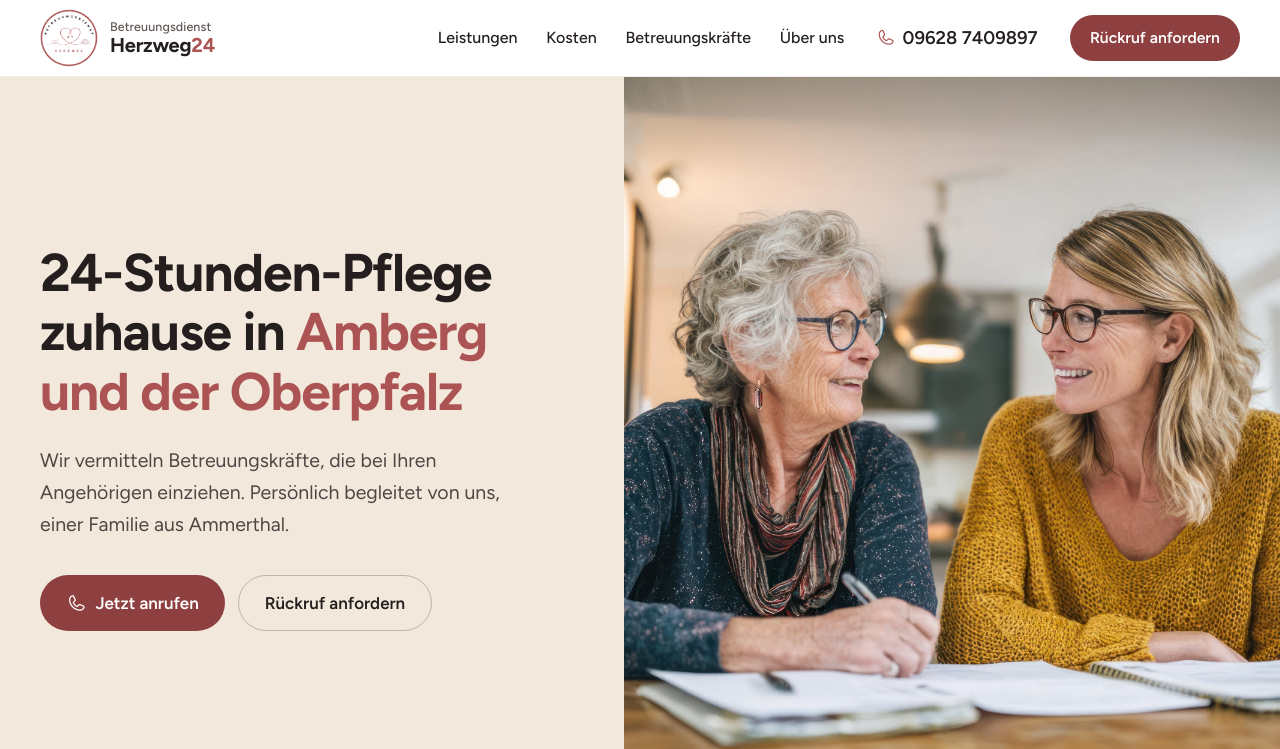
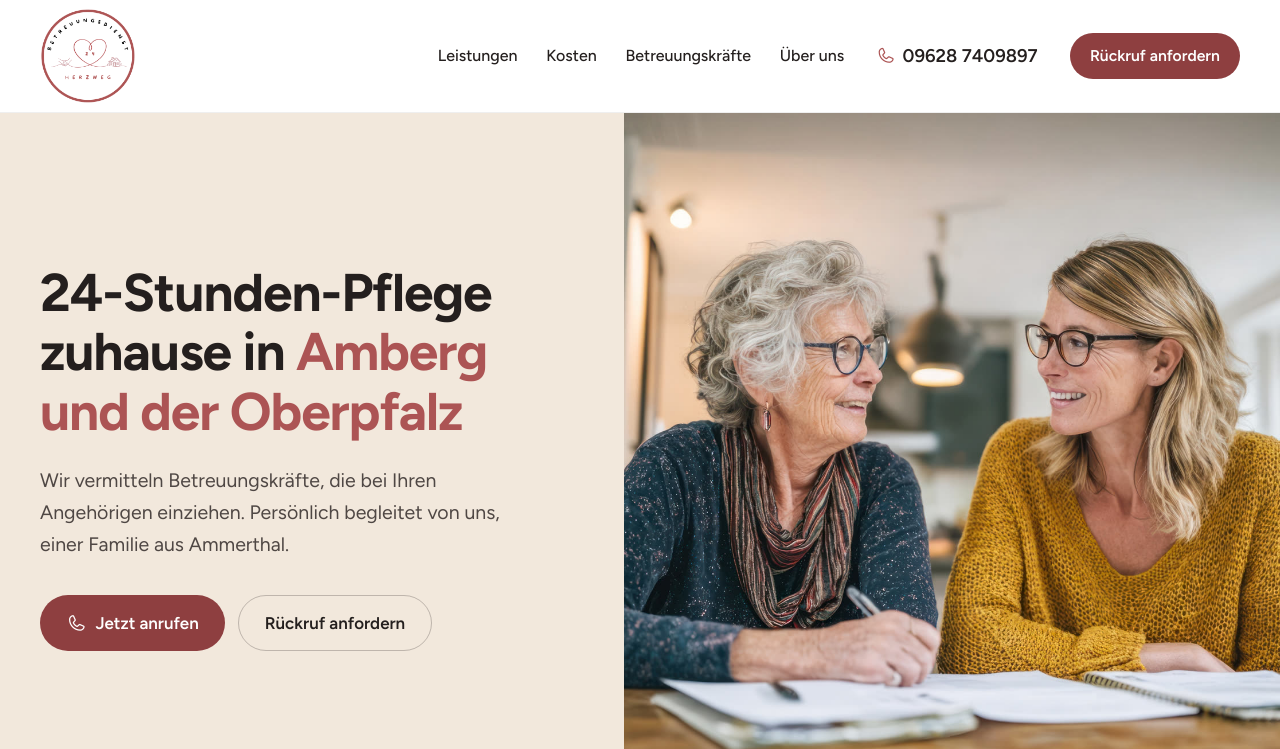
Before and after one commit to RITTHAPPENS/herzweg, a plain HTML site: page entwurf-a.html in a window 1280 px wide. Shown: the top 749 px of the page. Drawn offline with Linux system fonts and the light colour scheme.

Commit message:
Header: nur Logo ohne Schriftzug, Logo deutlich größer
Co-Authored-By: Claude Opus 5.5 <noreply@anthropic.com>
Claude-Session: https://claude.ai/code/session_018CbGcBTa7R8ZBN6afLcrzR

```diff
--- a/assets/css/base.css
+++ b/assets/css/base.css
@@ -31,7 +31,7 @@
 }
 
 *, *::before, *::after { box-sizing: border-box; }
-html { scroll-behavior: smooth; scroll-padding-top: 6rem; -webkit-text-size-adjust: 100%; }
+html { scroll-behavior: smooth; scroll-padding-top: 8rem; -webkit-text-size-adjust: 100%; }
 @media (prefers-reduced-motion: reduce) { html { scroll-behavior: auto; } }
 body { margin: 0; font-family: var(--font); font-size: 1.15rem; line-height: 1.65; color: var(--ink); background: var(--bg); -webkit-font-smoothing: antialiased; }
 ::selection { background: var(--red); color: #fff; }
@@ -72,13 +72,10 @@ p { margin: 0; text-wrap: pretty; }
 
 /* Header mit Logo */
 .site-header { position: sticky; top: 0; z-index: 30; background: rgb(255 255 255 / .94); backdrop-filter: blur(10px); border-bottom: 1px solid rgb(36 31 30 / .07); }
-.header-inner { display: flex; align-items: center; gap: 2rem; min-height: 4.75rem; }
-.brand { display: flex; align-items: center; gap: .75rem; text-decoration: none; color: var(--ink); flex-shrink: 0; }
-.brand img { width: 58px; height: 58px; mix-blend-mode: multiply; }
-.brand-text { display: grid; line-height: 1.1; }
-.brand-text small { font-size: .78rem; color: var(--ink-soft); font-weight: 500; letter-spacing: .01em; }
-.brand-text strong { font-family: var(--display); font-size: 1.25rem; font-weight: 700; letter-spacing: -.01em; }
-.brand-text strong span { color: var(--red); }
+.header-inner { display: flex; align-items: center; gap: 2rem; min-height: 7rem; }
+.brand { display: flex; align-items: center; text-decoration: none; flex-shrink: 0; }
+.brand img { width: 96px; height: 96px; mix-blend-mode: multiply; }
+@media (max-width: 900px) { .header-inner { min-height: 5rem; } .brand img { width: 68px; height: 68px; } }
 .main-nav { display: flex; gap: 1.8rem; margin-left: auto; }
 .main-nav a { color: var(--ink); text-decoration: none; font-weight: 500; font-size: 1rem; transition: color 200ms ease; }
 @media (hover: hover) and (pointer: fine) { .main-nav a:hover { color: var(--red-dark); } }
@@ -116,7 +113,8 @@ p { margin: 0; text-wrap: pretty; }
 .footer-grid ul { list-style: none; margin: 0; padding: 0; display: grid; gap: .4rem; }
 .footer-grid a { color: var(--ink-soft); text-decoration: none; }
 .footer-grid a:hover { color: var(--red-dark); }
-.footer-grid .brand { margin-bottom: 1rem; }
+.footer-grid .brand { margin-bottom: 1.25rem; }
+.footer-grid .brand img { width: 120px; height: 120px; }
 .footer-bottom { margin-top: 2.25rem; padding-top: 1.2rem; border-top: 1px solid var(--line); display: flex; flex-wrap: wrap; gap: .75rem 1.5rem; justify-content: space-between; }
 .footer-bottom a { color: var(--ink-soft); }
 .footer-bottom a + a { margin-left: 1.25rem; }
--- a/entwurf-a.html
+++ b/entwurf-a.html
@@ -13,7 +13,7 @@
 <style>
 :root { --font: "Figtree", system-ui, sans-serif; --bg: #fdfbf8; }
 .hero { background: var(--cream); overflow: hidden; }
-.hero-grid { display: grid; grid-template-columns: minmax(0, 1fr) minmax(0, 1.05fr); min-height: min(720px, calc(100dvh - 4.75rem)); }
+.hero-grid { display: grid; grid-template-columns: minmax(0, 1fr) minmax(0, 1.05fr); min-height: min(720px, calc(100dvh - 7rem)); }
 .hero-copy { align-self: center; padding: clamp(3rem, 6vw, 5rem) clamp(1.25rem, 5vw, 4.5rem) clamp(3rem, 6vw, 5rem) max(1.25rem, calc((100vw - 1200px) / 2)); }
 .hero-copy h1 { max-width: 17ch; font-size: clamp(2.2rem, 1.4rem + 2.4vw, 3.4rem); }
 .hero-copy .lead { margin-top: 1.4rem; max-width: 40ch; color: #4f4744; }
@@ -115,8 +115,7 @@
 <header class="site-header" id="top">
   <div class="wrap header-inner">
     <a class="brand" href="#top" aria-label="Betreuungsdienst Herzweg24, zur Startseite">
-  <img src="assets/img/logo-herzweg24.png" width="58" height="58" alt="">
-  <span class="brand-text"><small>Betreuungsdienst</small><strong>Herzweg<span>24</span></strong></span>
+  <img src="assets/img/logo-herzweg24-360.png" width="180" height="180" alt="Betreuungsdienst Herzweg24">
 </a>
     <nav class="main-nav" id="nav" aria-label="Hauptnavigation">
       <a href="#leistungen">Leistungen</a><a href="#kosten">Kosten</a><a href="#betreuungskraefte">Betreuungskräfte</a><a href="#ueber-uns">Über uns</a>
@@ -237,8 +236,7 @@
   <div class="wrap">
     <div class="footer-grid">
       <div><a class="brand" href="#top" aria-label="Betreuungsdienst Herzweg24, zur Startseite">
-  <img src="assets/img/logo-herzweg24.png" width="58" height="58" alt="">
-  <span class="brand-text"><small>Betreuungsdienst</small><strong>Herzweg<span>24</span></strong></span>
+  <img src="assets/img/logo-herzweg24-360.png" width="180" height="180" alt="Betreuungsdienst Herzweg24">
 </a><p>Betreuungsdienst Herzweg24 GbR<br>Kotzheimer Straße 2, 92260 Ammerthal</p></div>
       <div><h3>Kontakt</h3><ul><li><a href="tel:+4996287409897" data-conversion="anruf">09628 7409897</a></li><li><a href="tel:+491705248684" data-conversion="anruf">0170 5248684</a></li><li><a href="mailto:info@herzweg24.de">info@herzweg24.de</a></li><li><a href="#">Instagram</a></li></ul></div>
       <div><h3>Seiten</h3><ul><li><a href="#leistungen">Leistungen</a></li><li><a href="#kosten">Kosten</a></li><li><a href="#betreuungskraefte">Betreuungskräfte</a></li><li><a href="#ueber-uns">Über uns</a></li><li><a href="#kontakt">Kontakt</a></li></ul></div>
```
Also changed, not shown: entwurf-b.html (+3 -5 lines), entwurf-c.html (+2 -4 lines), assets/img/logo-herzweg24-360.png (added), 1 other file.
